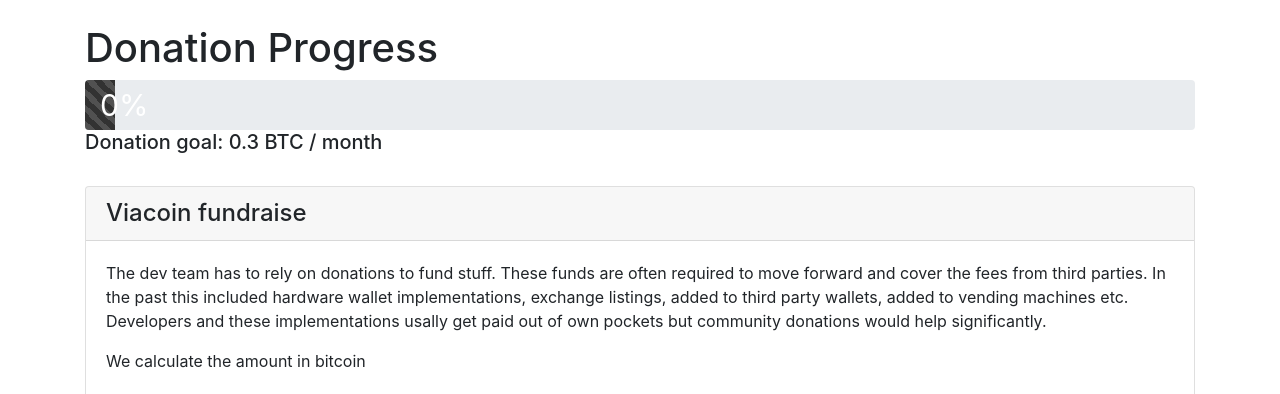
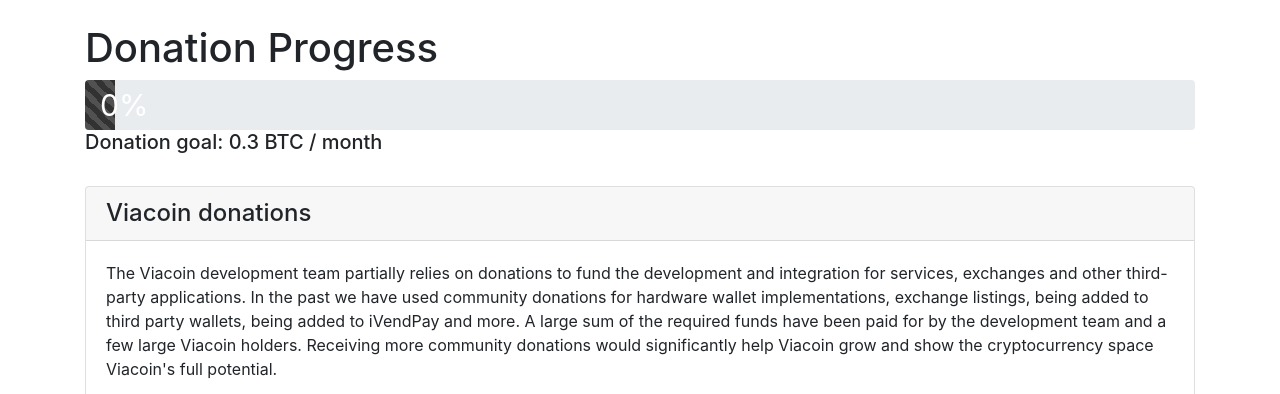
Before and after one commit to viacoin/donate.viacoin.org, a plain HTML site: page index.html in a window 1280 px wide. Shown: the top 394 px of the page. Drawn offline with nearby package versions, Linux system fonts and the light colour scheme; no server answers.

Commit message:
Update index.html
Updated text

```diff
--- a/index.html
+++ b/index.html
@@ -5,7 +5,7 @@
     <meta name="viewport" content="width=device-width, initial-scale=1, shrink-to-fit=no">
     <meta name="description" content="">
 
-    <title>Viacoin Ledger donation</title>
+    <title>Viacoin community donations</title>
 
     <!-- Bootstrap core CSS -->
 <link rel="stylesheet" href="https://stackpath.bootstrapcdn.com/bootstrap/4.1.3/css/bootstrap.min.css" integrity="sha384-MCw98/SFnGE8fJT3GXwEOngsV7Zt27NXFoaoApmYm81iuXoPkFOJwJ8ERdknLPMO" crossorigin="anonymous">
@@ -79,10 +79,9 @@
         <div class="col-lg-12">
 
         <div class="card">
-  <h4 class="card-header">Viacoin fundraise</h4>
-  <div class="card-body"><p>The dev team has to rely on donations to fund stuff. These funds are often required to move forward and cover the fees from third parties. In the past this included hardware wallet implementations,
-    exchange listings, added to third party wallets, added to vending machines etc.
-    Developers and these implementations usally get paid out of own pockets but community donations would help significantly.</p>
+  <h4 class="card-header">Viacoin donations</h4>
+  <div class="card-body"><p>The Viacoin development team partially relies on donations to fund the development and integration for services, exchanges and other third-party applications. In the past we have used community donations for hardware wallet implementations,
+    exchange listings, being added to third party wallets, being added to iVendPay and more. A large sum of the required funds have been paid for by the development team and a few large Viacoin holders. Receiving more community donations would significantly help Viacoin grow and show the cryptocurrency space Viacoin's full potential.</p>
     <p class="card-title">We calculate the amount in bitcoin</p>
     <br>
     <p class="card-text">BTC: 1C3wt6mGgKVkaao6R6uuwMY3EtDGBwUVgo</p>
@@ -93,7 +92,7 @@
     <img v-bind:src= "'https://chart.googleapis.com/chart?chs=250x250&cht=qr&chl' + viacoinAddress" alt="viacoin donation address">
     <p class="card-text">LTC: LXTyesP2C1egvHQjjeFEnLkVdesirpozW3</p>
     <img v-bind:src= "'https://chart.googleapis.com/chart?chs=250x250&cht=qr&chl' + litecoinAddress" alt="viacoin litecoin donation address">
-    <a href="https://viacoin.org" class="btn btn-primary" style="margin-top: 20%">Visit the viacoin website</a>
+    <center><a href="https://viacoin.org" class="btn btn-primary" style="margin-top: 20%">Visit the Viacoin website</a></center>
   </div>
 </div>
 <br>
```
